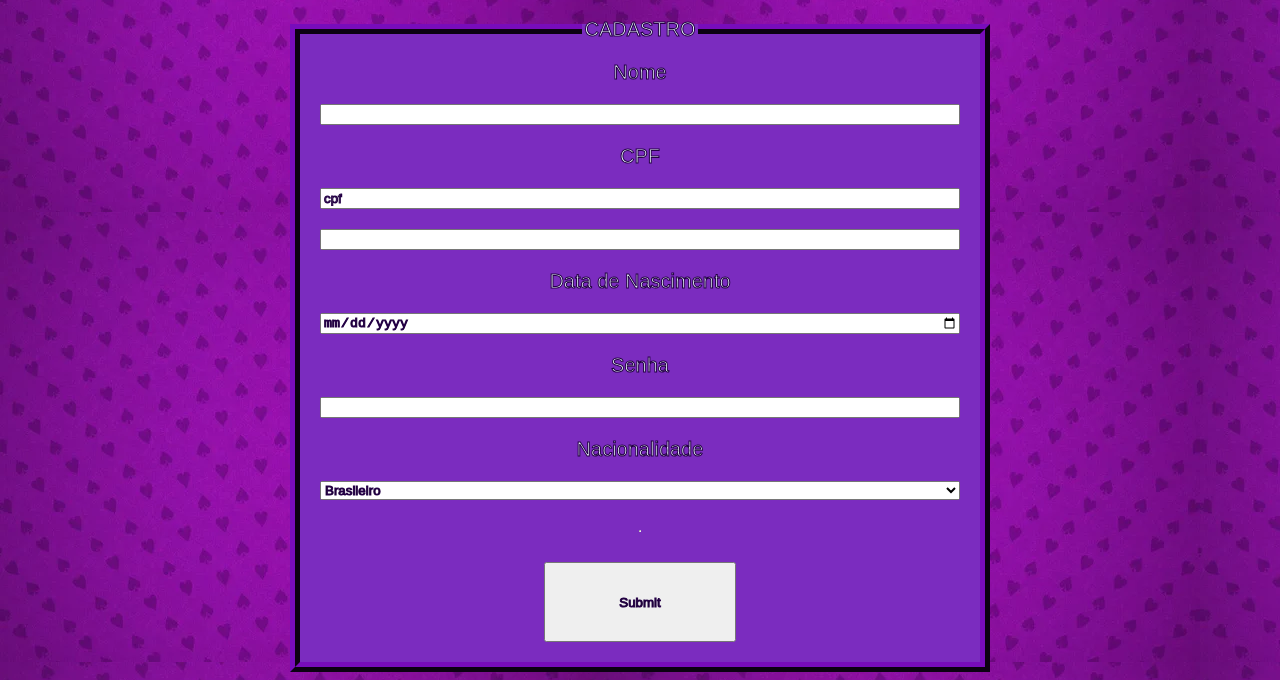
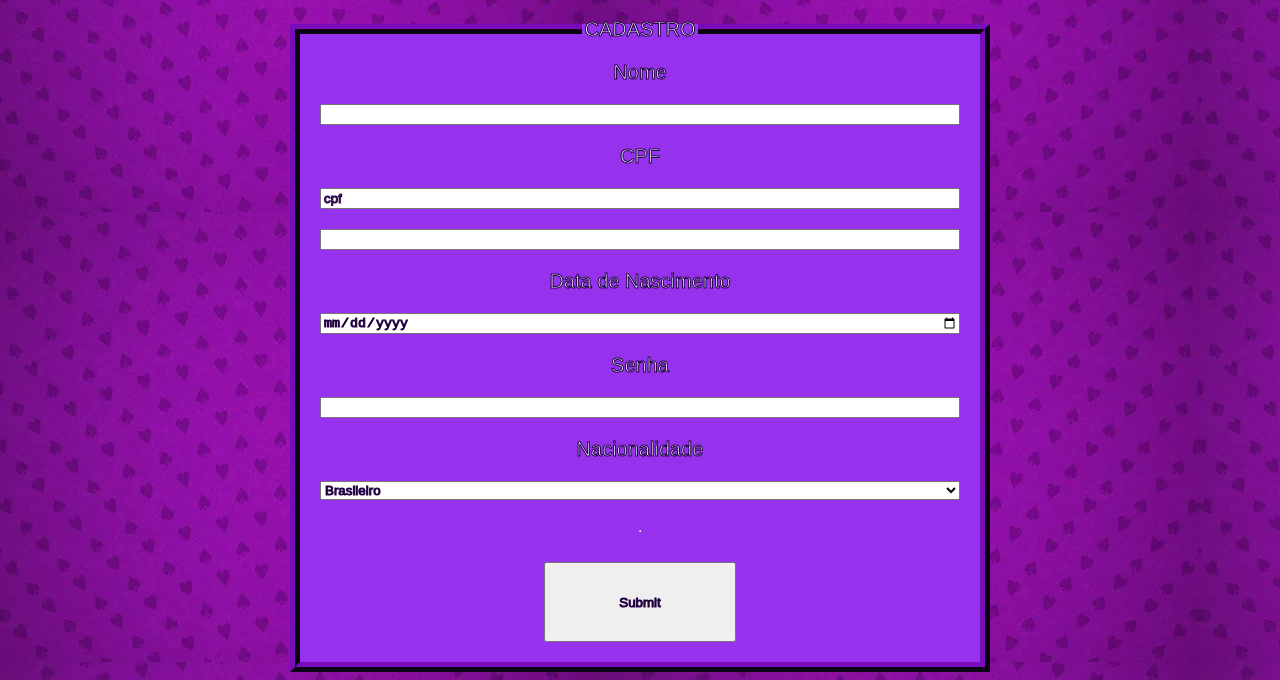
Before and after one commit to haubty/casaasposta, a plain HTML site: page index.html in a window 1280 px wide. Shown: the part 238-918 px from the top of the page. Drawn offline with Linux system fonts and the light colour scheme.

Commit message:
commit 4 09-05

```diff
--- a/assets/css/style.css
+++ b/assets/css/style.css
@@ -17,7 +17,7 @@ h2{
     padding: 3px;
 }
 form fieldset{
-    background-color:#7b2cbf;
+    background-color:#9631ed;
     display: flex;
     flex-direction: column;
     width: 50vw;
```
